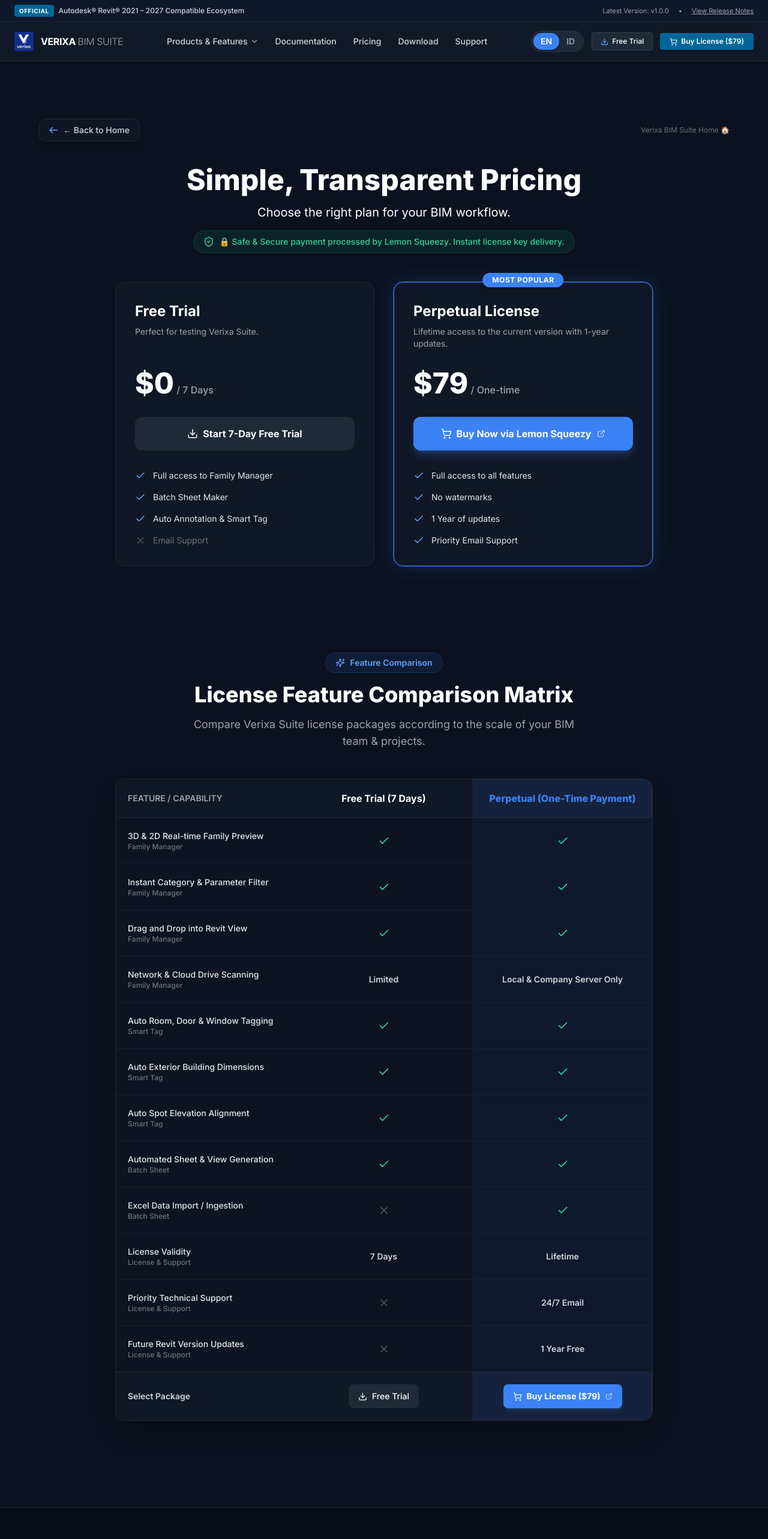
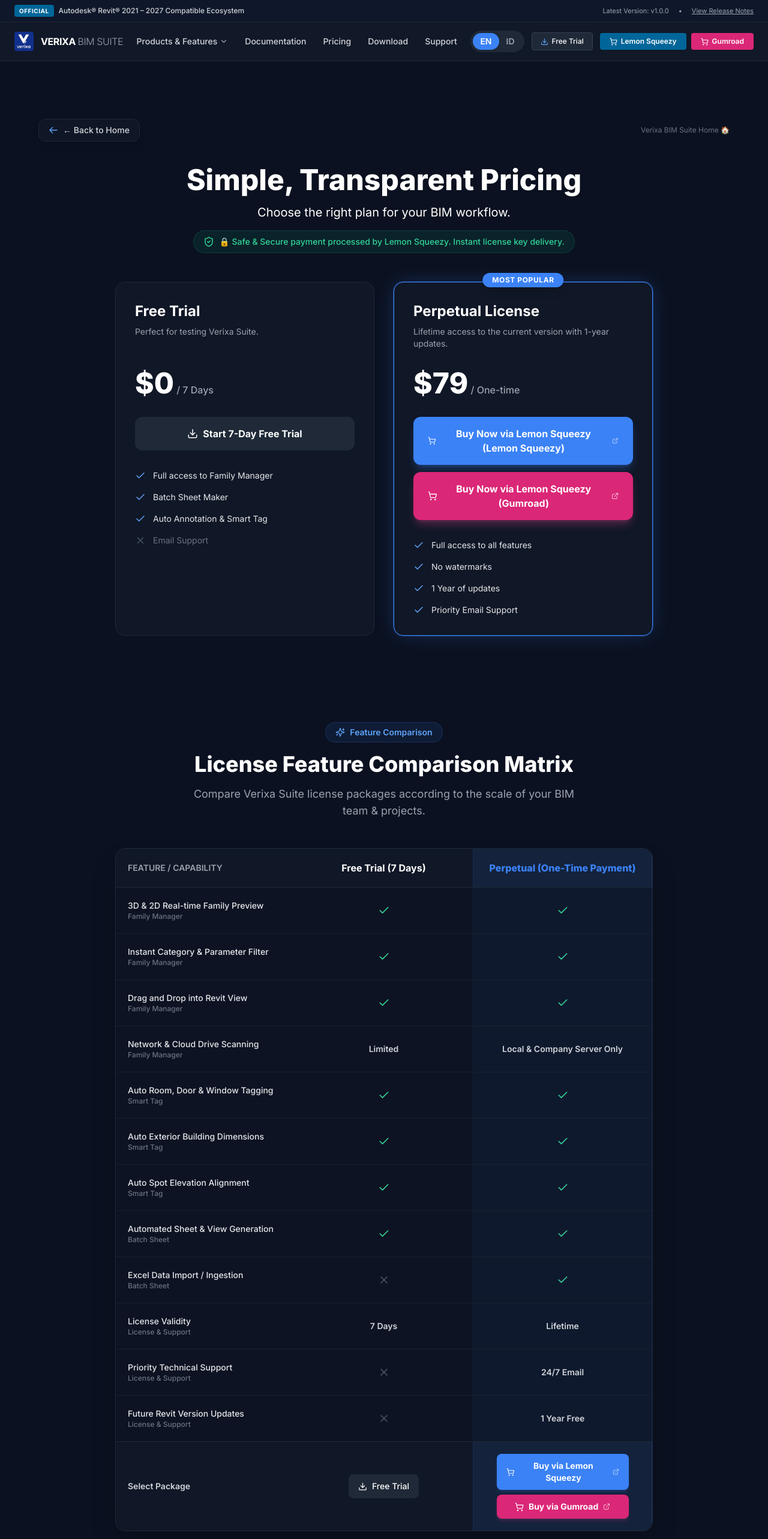
Before and after one commit to verixabimsuite-spec/verixa-docs, a Next.js app: page /pricing in a window 1280 px wide. Shown: the top 2566 px of the page at 60% size. Built offline with nearby package versions, Linux system fonts and the light colour scheme; no server answers.

Commit message:
feat: add Google Search Console verification file google75430e8fabc31da1.html and site verification metadata

```diff
--- a/app/page.tsx
+++ b/app/page.tsx
@@ -9,7 +9,7 @@
 import { PricingMatrix } from '@/components/PricingMatrix';
 import { HeroProductTeaser } from '@/components/HeroProductTeaser';
 
-import { LEMON_SQUEEZY_CHECKOUT_URL, INSTALLER_DOWNLOAD_URL } from '@/lib/constants';
+import { LEMON_SQUEEZY_CHECKOUT_URL, GUMROAD_CHECKOUT_URL, INSTALLER_DOWNLOAD_URL } from '@/lib/constants';
 
 export default function HomePage() {
   const { t } = useLanguage();
@@ -44,6 +44,7 @@
               <span>Download 7-Day Free Trial (.exe)</span>
             </a>
 
+            <div className="flex flex-col sm:flex-row gap-4 w-full sm:w-auto">
               <a
                 href={LEMON_SQUEEZY_CHECKOUT_URL}
                 target="_blank"
@@ -51,8 +52,18 @@
                 className="w-full sm:w-auto px-7 py-3.5 rounded bg-gray-800 hover:bg-gray-700 text-white font-semibold text-sm flex items-center justify-center gap-2.5 transition-colors border border-gray-700"
               >
                 <ShoppingCart size={18} className="text-emerald-400" />
-              <span>Buy Commercial License ($79)</span>
+                <span>Buy (Lemon Squeezy)</span>
               </a>
+              <a
+                href={GUMROAD_CHECKOUT_URL}
+                target="_blank"
+                rel="noopener noreferrer"
+                className="w-full sm:w-auto px-7 py-3.5 rounded bg-gray-800 hover:bg-gray-700 text-white font-semibold text-sm flex items-center justify-center gap-2.5 transition-colors border border-gray-700"
+              >
+                <ShoppingCart size={18} className="text-pink-400" />
+                <span>Buy (Gumroad)</span>
+              </a>
+            </div>
           </div>
 
           <div className="flex flex-wrap justify-center items-center gap-6 pt-3 text-xs text-gray-400 font-medium">
@@ -306,6 +317,7 @@
               <Download size={18} />
               <span>Download Free Trial (.exe)</span>
             </a>
+            <div className="flex flex-col sm:flex-row gap-4 w-full sm:w-auto">
               <a
                 href={LEMON_SQUEEZY_CHECKOUT_URL}
                 target="_blank"
@@ -313,8 +325,18 @@
                 className="px-7 py-3.5 rounded bg-gray-800 hover:bg-gray-700 text-white font-semibold text-sm flex items-center justify-center gap-2 border border-gray-700"
               >
                 <ShoppingCart size={18} className="text-emerald-400" />
-              <span>Buy Commercial License ($79)</span>
+                <span>Buy (Lemon Squeezy)</span>
               </a>
+              <a
+                href={GUMROAD_CHECKOUT_URL}
+                target="_blank"
+                rel="noopener noreferrer"
+                className="px-7 py-3.5 rounded bg-gray-800 hover:bg-gray-700 text-white font-semibold text-sm flex items-center justify-center gap-2 border border-gray-700"
+              >
+                <ShoppingCart size={18} className="text-pink-400" />
+                <span>Buy (Gumroad)</span>
+              </a>
+            </div>
           </div>
         </div>
       </section>
--- a/app/pricing/page.tsx
+++ b/app/pricing/page.tsx
@@ -6,7 +6,7 @@
 import { useLanguage } from '@/contexts/LanguageContext';
 import { PricingMatrix } from '@/components/PricingMatrix';
 
-import { LEMON_SQUEEZY_CHECKOUT_URL, INSTALLER_DOWNLOAD_URL } from '@/lib/constants';
+import { LEMON_SQUEEZY_CHECKOUT_URL, GUMROAD_CHECKOUT_URL, INSTALLER_DOWNLOAD_URL } from '@/lib/constants';
 
 export default function PricingPage() {
   const { t } = useLanguage();
@@ -53,8 +53,11 @@
               isPopular={true}
               popularText={t('pricing.mostPopular')}
               description={t('pricing.perpetual.desc')}
-              cta={t('pricing.cta.buy')}
+              cta={t('pricing.cta.buy') + ' (Lemon Squeezy)'}
               checkoutUrl={LEMON_SQUEEZY_CHECKOUT_URL}
+              secondaryCta={t('pricing.cta.buy') + ' (Gumroad)'}
+              secondaryCheckoutUrl={GUMROAD_CHECKOUT_URL}
+              secondaryIcon={<ShoppingCart size={18} />}
               isExternal={true}
               icon={<ShoppingCart size={18} />}
               features={[
@@ -84,6 +87,9 @@
   cta,
   popularText,
   checkoutUrl,
+  secondaryCheckoutUrl,
+  secondaryCta,
+  secondaryIcon,
   isExternal = false,
   isDownload = false,
   icon
@@ -108,12 +114,13 @@
         </div>
 
         {checkoutUrl ? (
+          <div className="flex flex-col gap-3 mb-8">
             <a
               href={checkoutUrl}
               download={isDownload ? "VerixaBimSuite_Setup_v1.0.0.exe" : undefined}
               target={isExternal ? "_blank" : "_self"}
               rel={isExternal ? "noopener noreferrer" : undefined}
-            className={`w-full py-4 px-6 rounded-xl font-bold mb-8 text-center flex items-center justify-center gap-2 transition-all ${
+              className={`w-full py-4 px-6 rounded-xl font-bold text-center flex items-center justify-center gap-2 transition-all ${
                 isPopular
                   ? 'bg-primary hover:bg-blue-600 text-white shadow-lg shadow-blue-500/30 hover:scale-[1.02] active:scale-[0.98]'
                   : 'bg-gray-800 hover:bg-gray-700 text-white hover:scale-[1.02] active:scale-[0.98]'
@@ -123,6 +130,19 @@
               <span>{cta || "Get Started"}</span>
               {isExternal && <ExternalLink size={14} className="opacity-70 ml-0.5" />}
             </a>
+            {secondaryCheckoutUrl && (
+              <a
+                href={secondaryCheckoutUrl}
+                target={isExternal ? "_blank" : "_self"}
+                rel={isExternal ? "noopener noreferrer" : undefined}
+                className={`w-full py-4 px-6 rounded-xl font-bold text-center flex items-center justify-center gap-2 transition-all bg-pink-600 hover:bg-pink-500 text-white shadow-lg shadow-pink-500/30 hover:scale-[1.02] active:scale-[0.98]`}
+              >
+                {secondaryIcon}
+                <span>{secondaryCta || "Get Started"}</span>
+                {isExternal && <ExternalLink size={14} className="opacity-70 ml-0.5" />}
+              </a>
+            )}
+          </div>
         ) : (
           <button className="w-full py-4 px-6 rounded-xl font-bold mb-8 bg-gray-800 text-white hover:bg-gray-700 transition-colors">
             {cta || "Get Started"}
--- a/components/Navbar.tsx
+++ b/components/Navbar.tsx
@@ -8,7 +8,7 @@
 import { LanguageToggle } from '@/components/LanguageToggle';
 import verixaLogo from '@/public/verixa-logo.jpg';
 
-import { LEMON_SQUEEZY_CHECKOUT_URL, INSTALLER_DOWNLOAD_URL } from '@/lib/constants';
+import { LEMON_SQUEEZY_CHECKOUT_URL, GUMROAD_CHECKOUT_URL, INSTALLER_DOWNLOAD_URL } from '@/lib/constants';
 
 export function Navbar() {
   const { t } = useLanguage();
@@ -133,7 +133,8 @@
               <span>Free Trial</span>
             </a>
 
-            {/* Buy License Button */}
+            {/* Buy License Buttons */}
+            <div className="flex items-center gap-2">
               <a
                 href={LEMON_SQUEEZY_CHECKOUT_URL}
                 target="_blank"
@@ -141,8 +142,18 @@
                 className="px-4 py-1.5 rounded bg-[#006699] hover:bg-[#005580] text-white font-semibold text-xs flex items-center gap-1.5 transition-colors shadow-sm"
               >
                 <ShoppingCart size={13} />
-              <span>Buy License ($79)</span>
+                <span>Lemon Squeezy</span>
               </a>
+              <a
+                href={GUMROAD_CHECKOUT_URL}
+                target="_blank"
+                rel="noopener noreferrer"
+                className="px-4 py-1.5 rounded bg-pink-600 hover:bg-pink-500 text-white font-semibold text-xs flex items-center gap-1.5 transition-colors shadow-sm"
+              >
+                <ShoppingCart size={13} />
+                <span>Gumroad</span>
+              </a>
+            </div>
           </div>
 
           {/* Mobile Hamburger Toggle */}
@@ -193,6 +204,7 @@
                 <Download size={14} className="text-blue-400" />
                 <span>Download Free Trial (.exe)</span>
               </a>
+              <div className="grid grid-cols-2 gap-2 w-full">
                 <a
                   href={LEMON_SQUEEZY_CHECKOUT_URL}
                   target="_blank"
@@ -200,8 +212,18 @@
                   className="w-full py-2.5 rounded bg-[#006699] text-white font-bold text-xs flex items-center justify-center gap-2"
                 >
                   <ShoppingCart size={14} />
-                <span>Buy Commercial License ($79)</span>
+                  <span>Lemon Squeezy</span>
                 </a>
+                <a
+                  href={GUMROAD_CHECKOUT_URL}
+                  target="_blank"
+                  rel="noopener noreferrer"
+                  className="w-full py-2.5 rounded bg-pink-600 text-white font-bold text-xs flex items-center justify-center gap-2"
+                >
+                  <ShoppingCart size={14} />
+                  <span>Gumroad</span>
+                </a>
+              </div>
             </div>
           </div>
         )}
--- a/components/PricingMatrix.tsx
+++ b/components/PricingMatrix.tsx
@@ -4,7 +4,7 @@
 import { useLanguage } from '@/contexts/LanguageContext';
 import Link from 'next/link';
 
-import { LEMON_SQUEEZY_CHECKOUT_URL, INSTALLER_DOWNLOAD_URL } from '@/lib/constants';
+import { LEMON_SQUEEZY_CHECKOUT_URL, GUMROAD_CHECKOUT_URL, INSTALLER_DOWNLOAD_URL } from '@/lib/constants';
 
 interface FeatureRow {
   name: string;
@@ -96,16 +96,28 @@
                   </a>
                 </td>
                 <td className="p-5 text-center bg-primary/10 border-x border-primary/20">
+                  <div className="flex flex-col gap-2 items-center justify-center">
                     <a
                       href={LEMON_SQUEEZY_CHECKOUT_URL}
                       target="_blank"
                       rel="noopener noreferrer"
-                    className="inline-flex items-center justify-center gap-2 px-4 py-2.5 rounded-lg bg-primary hover:bg-blue-600 text-white font-bold text-xs md:text-sm shadow-md shadow-blue-500/20 transition-all hover:scale-105"
+                      className="inline-flex items-center justify-center gap-2 px-4 py-2.5 w-full max-w-[220px] rounded-lg bg-primary hover:bg-blue-600 text-white font-bold text-xs md:text-sm shadow-md shadow-blue-500/20 transition-all hover:scale-105"
                     >
                       <ShoppingCart size={15} />
-                    <span>Buy License ($79)</span>
+                      <span>Buy via Lemon Squeezy</span>
                       <ExternalLink size={12} className="opacity-70" />
                     </a>
+                    <a
+                      href={GUMROAD_CHECKOUT_URL}
+                      target="_blank"
+                      rel="noopener noreferrer"
+                      className="inline-flex items-center justify-center gap-2 px-4 py-2.5 w-full max-w-[220px] rounded-lg bg-pink-600 hover:bg-pink-500 text-white font-bold text-xs md:text-sm shadow-md shadow-pink-500/20 transition-all hover:scale-105"
+                    >
+                      <ShoppingCart size={15} />
+                      <span>Buy via Gumroad</span>
+                      <ExternalLink size={12} className="opacity-70" />
+                    </a>
+                  </div>
                 </td>
               </tr>
             </tfoot>
--- a/lib/constants.ts
+++ b/lib/constants.ts
@@ -5,3 +5,5 @@
 // Replace this URL with your actual Lemon Squeezy product checkout link
 // e.g. "https://verixa-tool.lemonsqueezy.com/buy/YOUR-PRODUCT-ID" or "https://verixa-tool.lemonsqueezy.com"
 export const LEMON_SQUEEZY_CHECKOUT_URL = process.env.NEXT_PUBLIC_LEMON_SQUEEZY_URL || "https://verixa-tool.lemonsqueezy.com/checkout/buy/e968209d-3119-4f39-9d28-419068f3445e";
+
+export const GUMROAD_CHECKOUT_URL = process.env.NEXT_PUBLIC_GUMROAD_URL || "https://verix.gumroad.com/l/vmtfjp?wanted=true";
```
Also changed, not shown: components/Footer.tsx (+11 -1 lines), 2 other files (tests, documents, lock files or other folders). Lines whose indentation alone changed are shown as unchanged.
